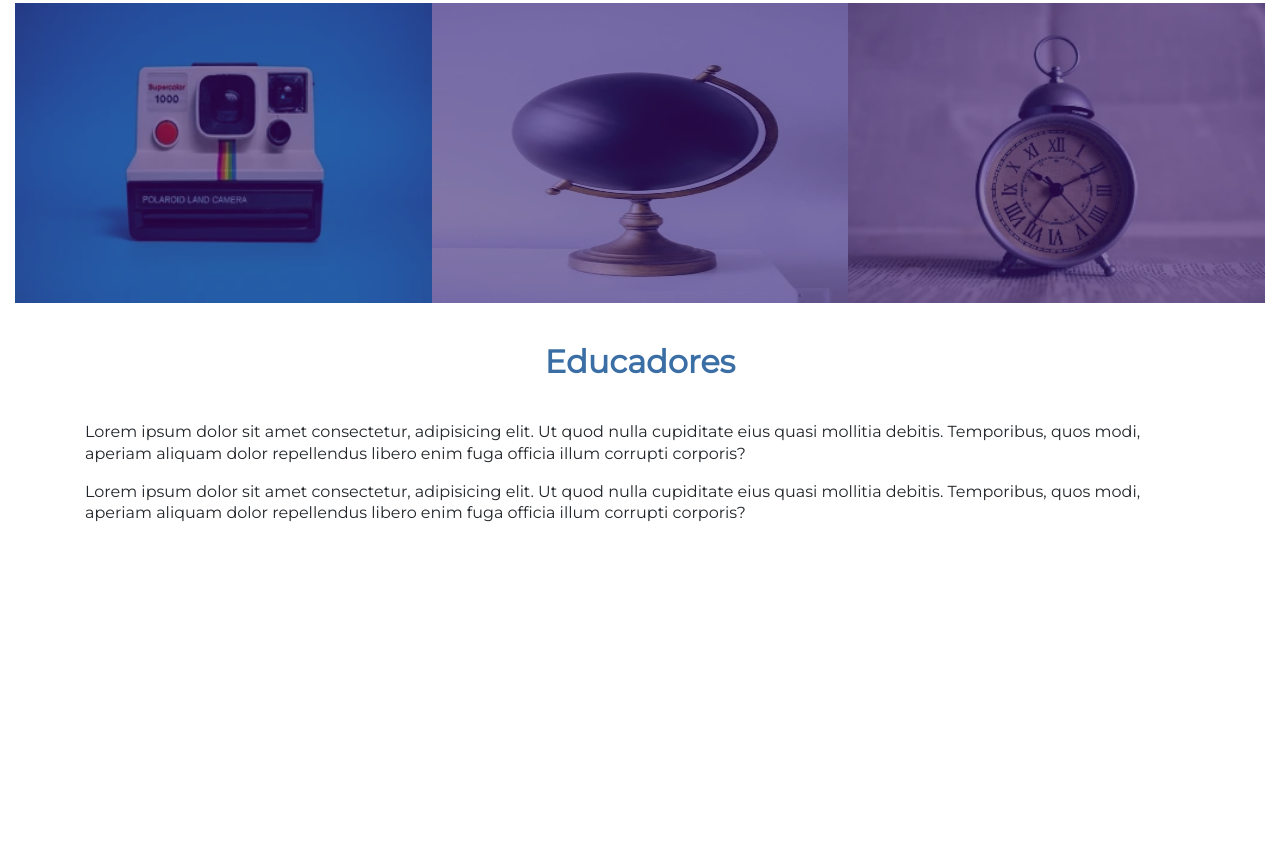
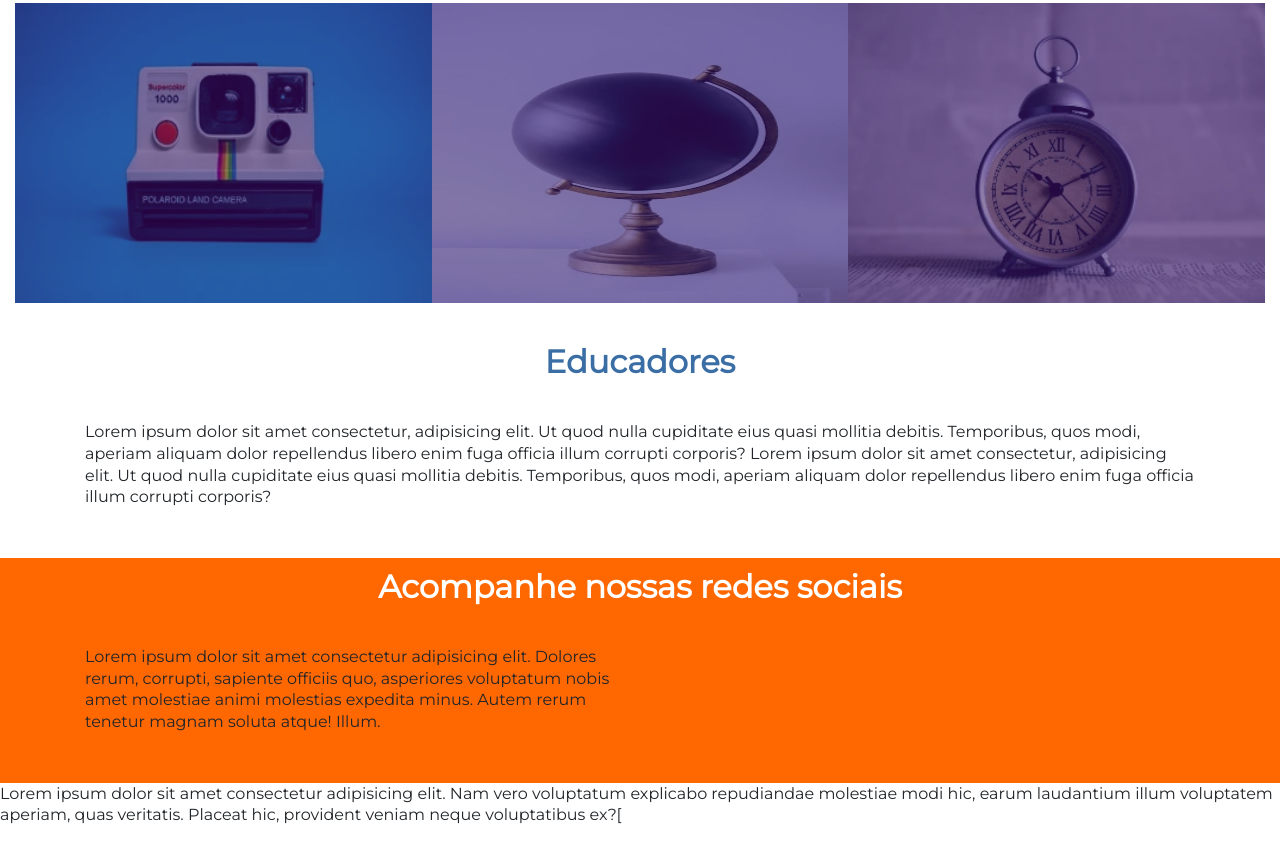
Before and after one commit to vivianesampaio/clone-site-escola, a plain HTML site: page index.html in a window 1280 px wide. Shown: the part 2660-3502 px from the top of the page. Before the commit the page ends 3200 px from the top, so only its background shows below. Drawn offline with nearby package versions, Linux system fonts and the light colour scheme; files whose address does not match are found by name.

Commit message:
Add files via upload

```diff
--- a/estilo.css
+++ b/estilo.css
@@ -127,6 +127,21 @@ h1{
     background-color: rgba(245, 132, 3, 0.808); /* aqui você pode definir a cor do overlay que será exibida quando o mouse passar sobre a coluna */
   }
 
+#educadores p{
+    margin-bottom: 50px;
+}
+
 #sociais{
+    background-color:#ff6700;
+}
+#sociais h2{
+    color: white;
+    text-align: center;
+    margin-bottom: 30px;
+    margin-top: 50px!important;
+    padding: 10px;
+}
 
+#sociais p{
+    margin-bottom: 50px;
 }
--- a/index.html
+++ b/index.html
@@ -136,21 +136,32 @@
     </div>
   </div>
 
+  <section id="educadores">
     <div class="container">
       <h2 style="margin-top: 40px;margin-bottom: 40px;text-align: center; color:  #3a6ea5;">Educadores</h2>
       <p>Lorem ipsum dolor sit amet consectetur, adipisicing elit. Ut quod nulla cupiditate eius quasi mollitia debitis.
+        Temporibus, quos modi, aperiam aliquam dolor repellendus libero enim fuga officia illum corrupti corporis?
+        Lorem ipsum dolor sit amet consectetur, adipisicing elit. Ut quod nulla cupiditate eius quasi mollitia debitis.
         Temporibus, quos modi, aperiam aliquam dolor repellendus libero enim fuga officia illum corrupti corporis?</p>
-        <p>Lorem ipsum dolor sit amet consectetur, adipisicing elit. Ut quod nulla cupiditate eius quasi mollitia debitis.
-           Temporibus, quos modi, aperiam aliquam dolor repellendus libero enim fuga officia illum corrupti corporis?</p>
+    </div>
+  </section>
+
+  <section id="sociais">
+    <h2>Acompanhe nossas redes sociais </h2>
+    <div class="container">
+      <div class="row">
+        <div class="col-md-6">
+        <p>Lorem ipsum dolor sit amet consectetur adipisicing elit. Dolores rerum, corrupti, sapiente officiis quo, asperiores voluptatum nobis amet molestiae animi molestias expedita minus. Autem rerum tenetur magnam soluta atque! Illum.</p>
+        </div>
       </div>
 
 
-      <section id="sociais">
-
-
+    </div>
   </section>
 
-
+  <P>Lorem ipsum dolor sit amet consectetur adipisicing elit. Nam vero voluptatum explicabo repudiandae molestiae modi
+    hic, earum laudantium illum voluptatem aperiam, quas veritatis. Placeat hic, provident veniam neque voluptatibus
+    ex?[</P>
 
 
   <script src="https://code.jquery.com/jquery-3.3.1.slim.min.js"
```
Lines whose indentation alone changed are shown as unchanged.
